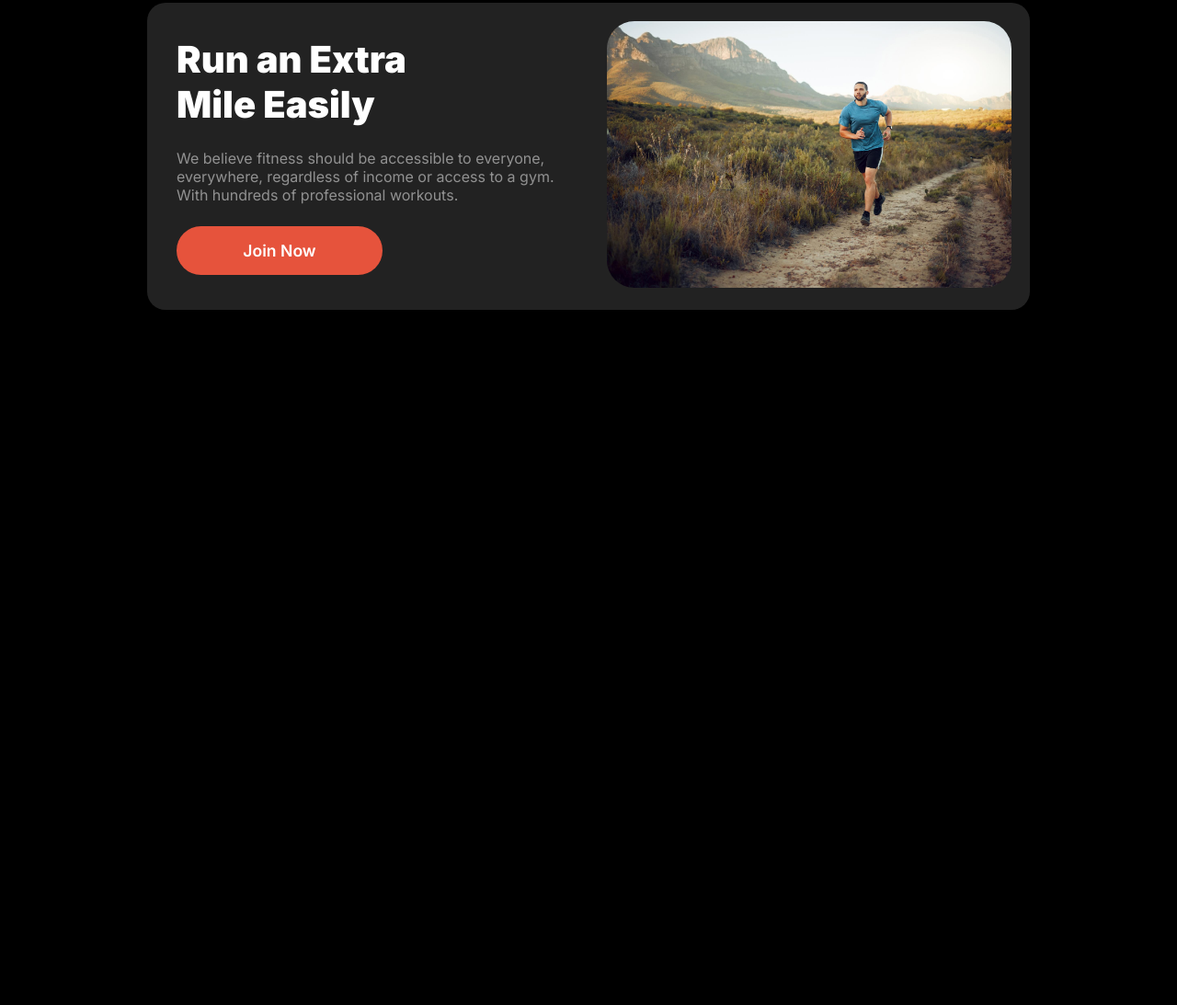
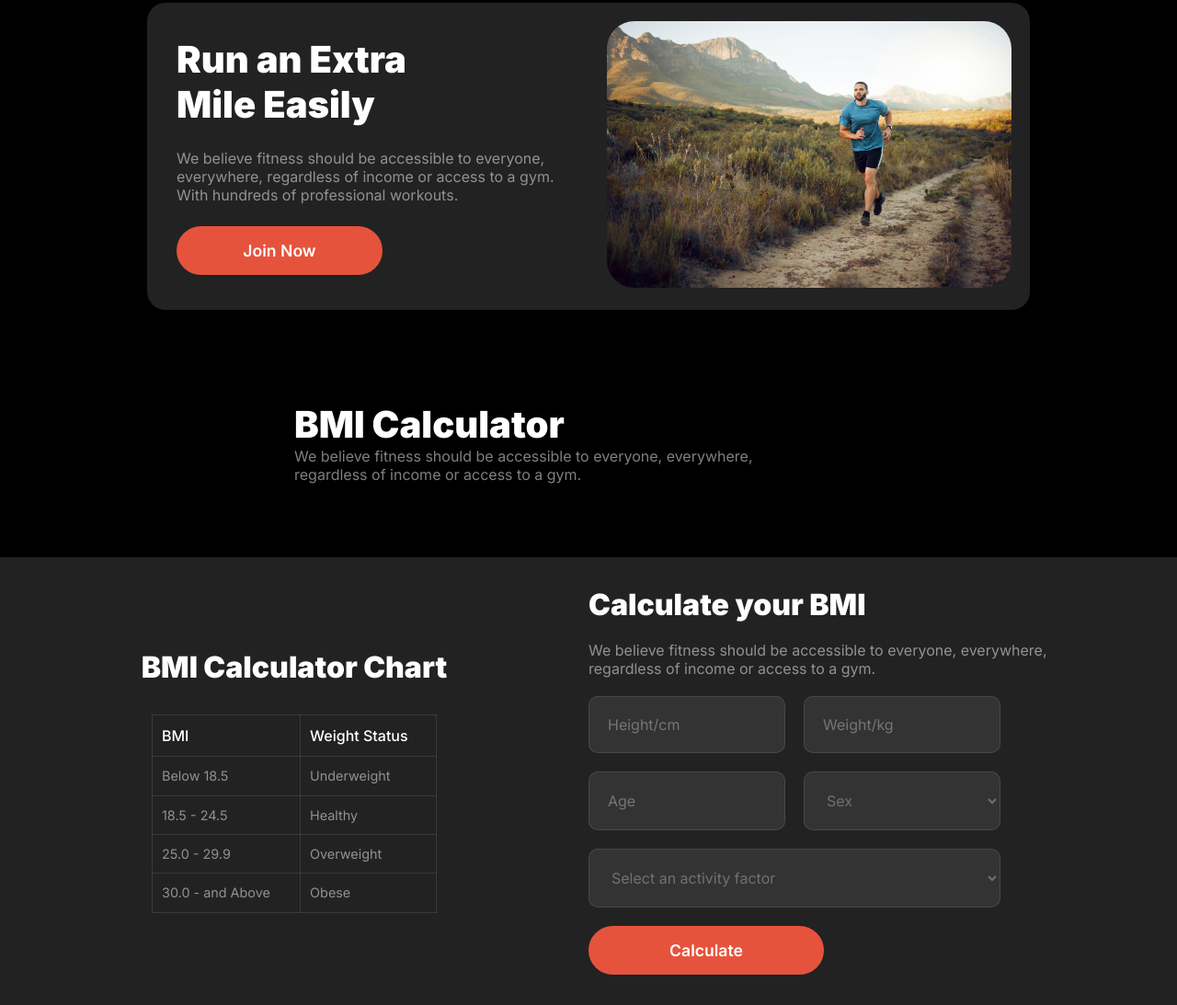
Before and after one commit to KevAkaSlayer/assignment2, a plain HTML site: page index.html in a window 1280 px wide. Shown: the part 1340-2433 px from the top of the page at 92% size. Before the commit the page ends 1677 px from the top, so only its background shows below. Drawn offline with Linux system fonts and the light colour scheme.

Commit message:
bmi secvtion done

```diff
--- a/index.html
+++ b/index.html
@@ -109,10 +109,75 @@
                 <img src="./images/run.jpg" alt="">
             </div>
         </section>
+        <!-- run end -->
+
+        <!-- Bmi calculator section  -->
+        <div class="bmi">
+            <div class="bmiText">
+                <h3>BMI Calculator</h3>
+                <p>We believe fitness should be accessible to everyone, everywhere, regardless of income or access to a gym.</p>
+            </div>
+
+            <div class="bmiContent">
+                <div class="tableContent">
+                    <h4>BMI Calculator Chart</h4>
+                    <div class="tableDiv">
+                        <table  border="1" class="chartContent">
+                            <tr>
+                                <th>BMI</th>
+                                <th>Weight Status</th>
+                            </tr>
+                            <tr>
+                                <td>Below 18.5</td>
+                                <td>Underweight</td>
+                            </tr>
+                            <tr>
+                                <td>18.5 - 24.5</td>
+                                <td>Healthy</td>
+                            </tr>
+                            <tr>
+                                <td>25.0 - 29.9</td>
+                                <td>Overweight</td>
+                            </tr>
+                            <tr>
+                                <td>30.0 - and Above</td>
+                                <td>Obese</td>
+                            </tr>
+                        </table>
+                    </div>
+
+                </div>
+
+                <div class="formContent">
+                    <h4>Calculate your BMI</h4>
+                    <p>We believe fitness should be accessible to everyone, everywhere, regardless of income or access to a gym.</p>
+                    <div class="formDiv">
+                        <div class="innerDiv1">
+                            <input type="text" name="" id="input1" placeholder="Height/cm">
+                            <input type="text" id="input2" placeholder="Weight/kg">
+                        </div>
+                        <div class="innerDiv2">
+                            <input type="text" id="input3" placeholder="Age">
+                            <select name="" id="input4">
+                                <option value="">Sex</option>
+                            </select>
+                        </div>
+                        <select name="" id="input5">
+                            <option value="">Select an activity factor</option>
+                        </select>
+                    </div>
+                    <button class="btn-primary">Calculate</button>
+                </div>
+            </div>
+
+        </div>
+        <!-- bmi end -->
 
 
-        <!-- run end -->
+        <!-- our team section -->
 
+
+        <!-- our team section end -->
     </main>
     <footer></footer>
 
--- a/style.css
+++ b/style.css
@@ -37,7 +37,7 @@ h3{
     font-weight: 600;
     color: #ffffff;
     background-color: rgb(230, 83, 60);
-    padding: 1rem 2rem;
+    padding: 1rem 2.2rem;
     border-radius: 2.5rem;
     border: none;
 }
@@ -310,19 +310,129 @@ h3{
 
 
 
+/* bmi section  */
 
 
+.bmi{
+    width: 100%;
+    margin: 0 auto;
+    display: flex;
+    margin-top: 100px;
+    flex-direction: column;
+    justify-content: center;
+    align-items: center;
+    gap: 5rem;
+}
 
+.bmi h3{
+    font-family: inter;
+    font-weight: 900;
+    font-size: 2.5rem;
+    color: #ffffff;
+}
+.bmi p{
+    width: 80%;
+}
 
+.bmi h4{
+    color: rgb(255, 255, 255);
+    font-family: Inter;
+    font-size: 2rem;
+    font-weight: 900;
+}
 
+.bmiText{
+    width: 50%;
+    display: flex;
+    flex-direction: column;
+    justify-content: center;
+    align-items: left;
+}
+.bmiContent{
+    width:100%;
+    height: 487px;
+    display: flex;
+    background-color: #222222;
+}
+table{
+    border: 1px solid rgba(255, 255, 255, 0.1);
+    border-collapse: collapse;
+}
 
+.tableContent{
+    width: 50%;
+    display: flex;
+    flex-direction: column;
+    justify-content: center;
+    align-items: center;
+    gap: 2rem;
+}
+.chartContent{
+    width: 310px;
+    height: 216px;
+}
 
+.chartContent th{
+    padding: 10px;
+    font-family: inter;
+    color: rgb(255, 255, 255);
+    text-align: left;
+    font-weight: 500;
+    font-size: 1rem;
+}
 
+.chartContent td{
+    padding: 10px;
+    font-family: inter;
+    color: rgba(255, 255, 255,0.5);
+    font-weight: 400;
+    font-size: 0.9rem;
+}
 
+.formContent{
+    width: 50%;
+    display: flex;
+    flex-direction: column;
+    justify-content: center;
+    gap: 20px;
+}
 
+.formContent button{
+    width: 40%;
+}
 
+.formContent input,select{
+    padding: 20px;
+    border-radius: 10px;
+    border: 1px solid rgba(255, 255, 255, 0.1);
+    background-color: #333333;
+    color: rgba(255, 255, 255,0.3);
+    font-family: inter;
+    font-size: 1rem;
+    font-weight: 400;
+}
+.formDiv{
+    display: flex;
+    flex-direction: column;
+    gap: 20px;
+    width: 70%;
 
+}
 
+.innerDiv1{
+    display: flex;
+    gap: 20px;
+}
+.innerDiv2{
+    display: flex;
+    gap: 20px;
+}
+#input1,#input2,#input3,#input4{
+    width: 50%;
+}
+#input5{
+    width: 100%;
+}
 
 
 
@@ -429,4 +539,45 @@ h3{
     .runImage{
         width: 90%;
     }
+
+    .bmi{
+        flex-direction: column;
+        gap: 1.5rem;
+
+    }
+    .bmiText{
+        width: 100%;
+        padding: 20px;
+    }
+    .bmiContent{
+        height: 850px;
+        flex-direction: column;
+        gap: 2rem;
+    }
+    .tableContent{
+        width: 100%;
+        padding: 20px;
+        align-items: left;
+    }
+    .tableDiv{
+
+        display: flex;
+        align-items: left;
+    }
+
+    .chartContent{
+        /* border:1px solid red; */
+    }
+    .formContent{
+        width: 100%;
+        justify-content: center;
+        padding: 20px;
+    }
+    .formDiv{
+        width: 100%;
+    }
+    .formContent button{
+        width: 60%;
+        padding: 15px 20px;
+    }
 }
```
